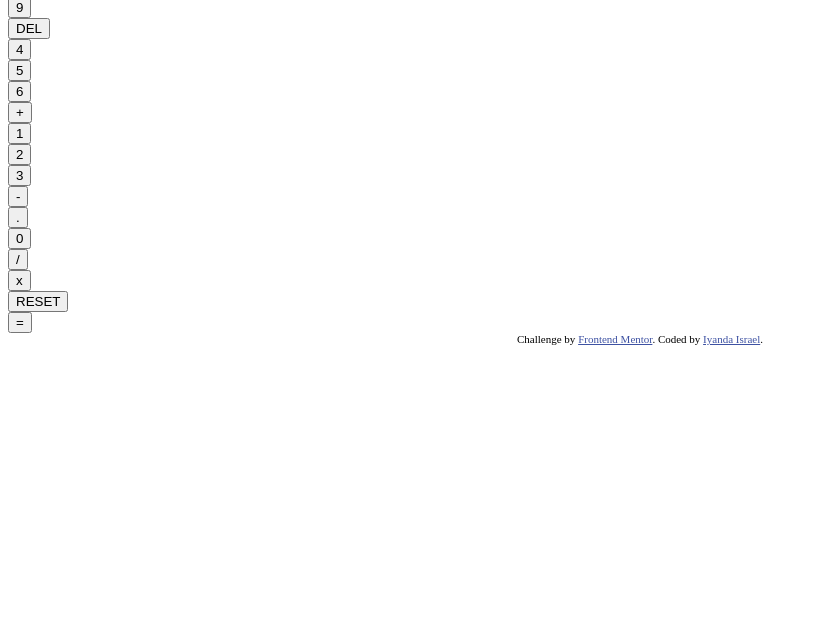
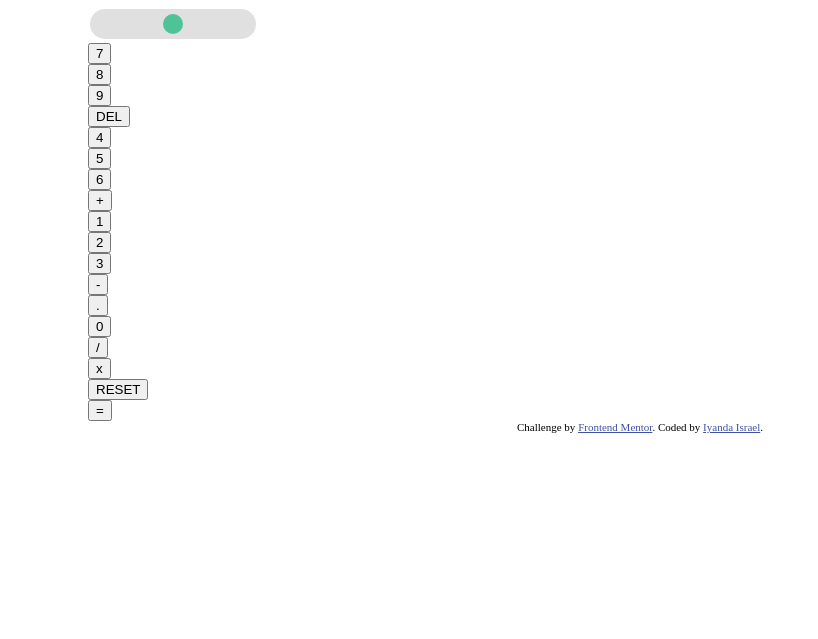
Before and after one commit to Israeltheminer/Calculator, a website: page index.html in a window 1280 px wide. Shown: the part 161-800 px from the top of the page, without its empty margins (0-818 px from the left). Drawn offline with Linux system fonts and the light colour scheme; files that its build step writes are made by us from their sources.

Commit message:
remove inner CSS

```diff
--- a/index.html
+++ b/index.html
@@ -4,50 +4,8 @@
 	<meta charset="UTF-8">
 	<meta name="viewport" content="width=device-width, initial-scale=1.0">
 	<link rel="icon" type="image/png" sizes="32x32" href="./images/favicon-32x32.png">
+	<link rel="stylesheet" href="./dist/styles/style.css">
 	<title>Calculator app</title>
-
-	<style>
-		.attribution { font-size: 11px; text-align: center; }
-		.attribution a { color: hsl(228, 45%, 44%); }
-
-		.slidecontainer {
-		  width: 15%;
-		}
-
-		.slider {
-		  -webkit-appearance: none;
-		  width: 100%;
-		  height: 30px;
-		  border-radius: 20px;
-		  background: #d3d3d3;
-		  outline: none;
-		  opacity: 0.7;
-		  -webkit-transition: .2s;
-		  transition: opacity .2s;
-		}
-
-		.slider:hover {
-		  opacity: 1;
-		}
-
-		.slider::-webkit-slider-thumb {
-		  -webkit-appearance: none;
-		  appearance: none;
-		  width: 20px;
-		  height: 20px;
-		  border-radius: 50%;
-		  background: #04AA6D;
-		  cursor: pointer;
-		}
-
-		.slider::-moz-range-thumb {
-		  width: 20px;
-		  height: 2px;
-		  border-radius: 50%;
-		  background: #04AA6D;
-		  cursor: pointer;
-		}
-	</style>
 </head>
 <body>
 	<div class="top-container">
```
